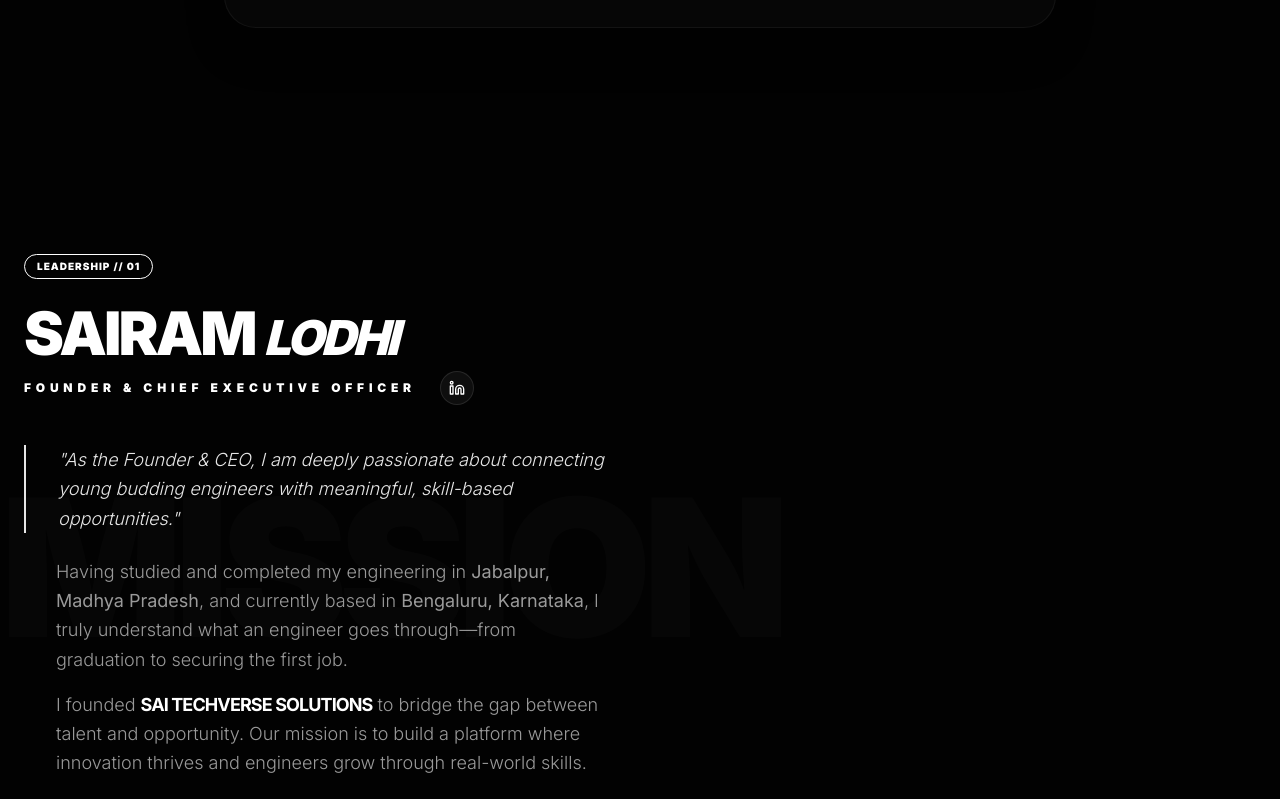
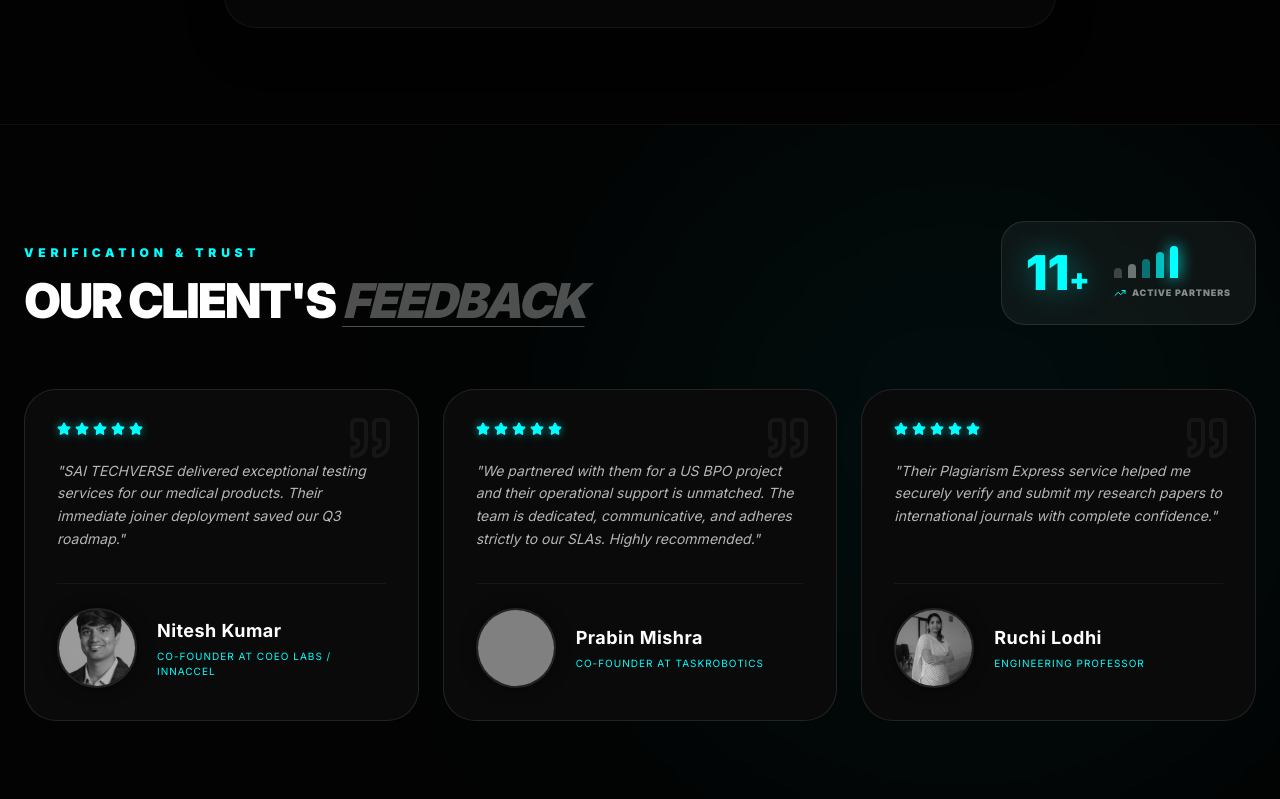
Before and after one commit to FiftyNineAndCompany/myaisite, a Next.js app: page / in a window 1280 px wide. Shown: the part 5020-5819 px from the top of the page. Built offline with nearby package versions, Linux system fonts and the light colour scheme; grey boxes are pictures that could not be loaded.

Commit message:
added client feedback

```diff
--- a/src/app/page.tsx
+++ b/src/app/page.tsx
@@ -12,12 +12,41 @@
   CheckCircle2, // NEW
   Clock,        // NEW
   Award,        // NEW
-  Star,         // NEW
   BellRing,
   MessageSquare, // NEW
-  X              // NEW
+  X,
+  Star,
+  Quote,
+  TrendingUp              // NEW
 } from 'lucide-react';
 import Link from 'next/link';
+
+const CLIENT_REVIEWS = [
+  {
+    id: 1,
+    name: "Nitesh Kumar",
+    title: "Co-founder at COEO Labs / Innaccel",
+    text: "SAI TECHVERSE delivered exceptional testing services for our medical products. Their immediate joiner deployment saved our Q3 roadmap.",
+    image: "/images/testimonials/nitesh.jpg", // The leading slash is important!
+    rating: 5
+  },
+  {
+    id: 2,
+    name: "Prabin Mishra",
+    title: "Co-founder at TaskRobotics",
+    text: "We partnered with them for a US BPO project and their operational support is unmatched. The team is dedicated, communicative, and adheres strictly to our SLAs. Highly recommended.",
+    image: "https://ui-avatars.com/api/?name=Prabin+Mishra&background=0A0A0A&color=fff",
+    rating: 5
+  },
+  {
+    id: 3,
+    name: "Ruchi Lodhi",
+    title: "Engineering Professor",
+    text: "Their Plagiarism Express service helped me securely verify and submit my research papers to international journals with complete confidence.",
+    image: "/images/testimonials/ruchi.jpg",
+    rating: 5
+  }
+];
 
 export default function HomePage() {
   const [serviceMenu, setServiceMenu] = React.useState(false);
@@ -421,6 +450,118 @@
         </div>
       </section>
 
+          {/* --- NEW: CLIENT VERIFICATION & REVIEWS SECTION --- */}
+      <section id="reviews" className="py-24 relative border-t border-white/5 bg-[#030303] overflow-hidden w-full">
+
+        {/* Background Ambience */}
+        <div className="absolute top-0 right-0 w-[40rem] h-[40rem] bg-[#00ffff]/5 blur-[150px] rounded-full pointer-events-none"></div>
+
+        <div className="container mx-auto px-6 relative z-10">
+
+          {/* Header & Graph Section */}
+          <div className="flex flex-col md:flex-row justify-between items-end gap-8 mb-16">
+            <div>
+              <motion.h4
+                initial={{ opacity: 0 }}
+                whileInView={{ opacity: 1 }}
+                viewport={{ once: true }}
+                className="text-[#00ffff] font-black uppercase tracking-[0.4em] text-xs mb-4"
+              >
+                Verification & Trust
+              </motion.h4>
+              <motion.h2
+                initial={{ opacity: 0, y: 20 }}
+                whileInView={{ opacity: 1, y: 0 }}
+                viewport={{ once: true }}
+                className="text-4xl md:text-5xl font-black uppercase tracking-tighter text-white"
+              >
+                Our Client's <span className="text-white/30 italic underline decoration-1 underline-offset-8">Feedback</span>
+              </motion.h2>
+            </div>
+
+            {/* THE "11+" GROWTH GRAPH CARD */}
+            <motion.div
+              initial={{ opacity: 0, scale: 0.9 }}
+              whileInView={{ opacity: 1, scale: 1 }}
+              viewport={{ once: true }}
+              className="flex items-center gap-6 p-6 rounded-3xl bg-white/5 border border-white/10 hover:border-[#00ffff]/30 transition-colors"
+            >
+              <div className="text-5xl font-black text-[#00ffff] drop-shadow-[0_0_15px_rgba(0,255,255,0.4)]">
+                11<span className="text-3xl">+</span>
+              </div>
+              <div>
+                {/* CSS Mini Bar Chart */}
+                <div className="flex items-end gap-1.5 mb-2 h-8">
+                  <div className="w-2 h-[30%] bg-white/20 rounded-t-sm"></div>
+                  <div className="w-2 h-[45%] bg-white/40 rounded-t-sm"></div>
+                  <div className="w-2 h-[60%] bg-[#00ffff]/40 rounded-t-sm"></div>
+                  <div className="w-2 h-[80%] bg-[#00ffff]/70 rounded-t-sm"></div>
+                  <div className="w-2 h-[100%] bg-[#00ffff] rounded-t-sm drop-shadow-[0_0_8px_#00ffff]"></div>
+                </div>
+                <div className="flex items-center gap-1.5">
+                  <TrendingUp size={12} className="text-[#00ffff]" />
+                  <p className="text-[9px] font-black uppercase tracking-widest text-white/50">Active Partners</p>
+                </div>
+              </div>
+            </motion.div>
+          </div>
+
+          {/* Reviews Grid */}
+          <div className="grid md:grid-cols-3 gap-6">
+            {CLIENT_REVIEWS.map((review, index) => (
+              <motion.div
+                key={review.id}
+                initial={{ opacity: 0, y: 20 }}
+                whileInView={{ opacity: 1, y: 0 }}
+                viewport={{ once: true }}
+                transition={{ delay: index * 0.1 }}
+                className="group p-8 rounded-[2rem] bg-[#0A0A0A] border border-white/10 hover:border-[#00ffff]/50 transition-all duration-500 relative flex flex-col justify-between"
+              >
+                {/* Decorative Quote Icon */}
+                <Quote className="absolute top-6 right-6 text-white/5 group-hover:text-[#00ffff]/10 transition-colors" size={48} />
+
+                <div>
+                  {/* Star Rating */}
+                  <div className="flex gap-1 mb-6">
+                    {[...Array(review.rating)].map((_, i) => (
+                      <Star key={i} size={14} className="fill-[#00ffff] text-[#00ffff] drop-shadow-[0_0_5px_rgba(0,255,255,0.5)]" />
+                    ))}
+                  </div>
+
+                  {/* Review Text */}
+                  <p className="text-white/70 text-sm leading-relaxed mb-8 italic">
+                    "{review.text}"
+                  </p>
+                </div>
+                       {/* Profile Section with Passport Size Image */}
+                <div className="flex items-center gap-5 pt-6 border-t border-white/5">
+
+                  {/* THE FIX: Increased from w-12 h-12 to w-16 h-16 (mobile) and w-20 h-20 (desktop) */}
+                  <div className="w-16 h-16 md:w-20 md:h-20 rounded-full overflow-hidden border-2 border-white/10 group-hover:border-[#00ffff]/50 transition-colors shrink-0 shadow-[0_0_15px_rgba(0,0,0,0.5)]">
+                    <img
+                      src={review.image}
+                      alt={review.name}
+                      className="w-full h-full object-cover grayscale opacity-80 group-hover:grayscale-0 group-hover:opacity-100 transition-all duration-500"
+                    />
+                  </div>
+
+                  <div>
+                    {/* Increased name text size to balance the larger photo */}
+                    <h4 className="text-white font-bold text-base md:text-lg tracking-wide">{review.name}</h4>
+                    <p className="text-[#00ffff] text-[9px] md:text-[10px] font-mono uppercase tracking-widest mt-1">{review.title}</p>
+                  </div>
+                </div>
+
+              </motion.div>
+            ))}
+          </div>
+
+        </div>
+      </section>
+
+
+
+
       {/* 5. CEO SECTION - LEADERSHIP */}
       <section id="leadership" className="py-20 md:py-32 bg-[#020202] scroll-mt-24 relative overflow-hidden w-full">
         <div className="absolute top-1/2 left-0 -translate-y-1/2 text-[20vw] md:text-[15vw] font-black text-white/[0.02] select-none pointer-events-none uppercase tracking-tighter">
```
Also changed, not shown: public/images/testimonials/nitesh.jpg (added), public/images/testimonials/ruchi.jpg (added).
